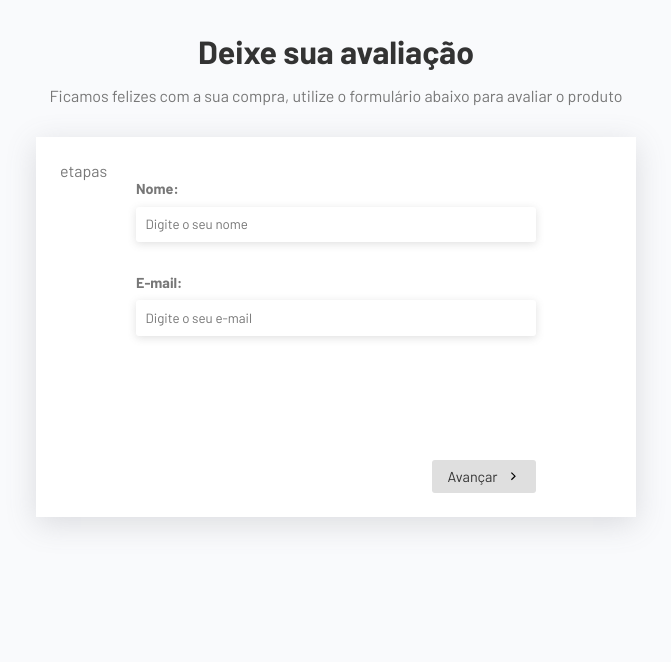
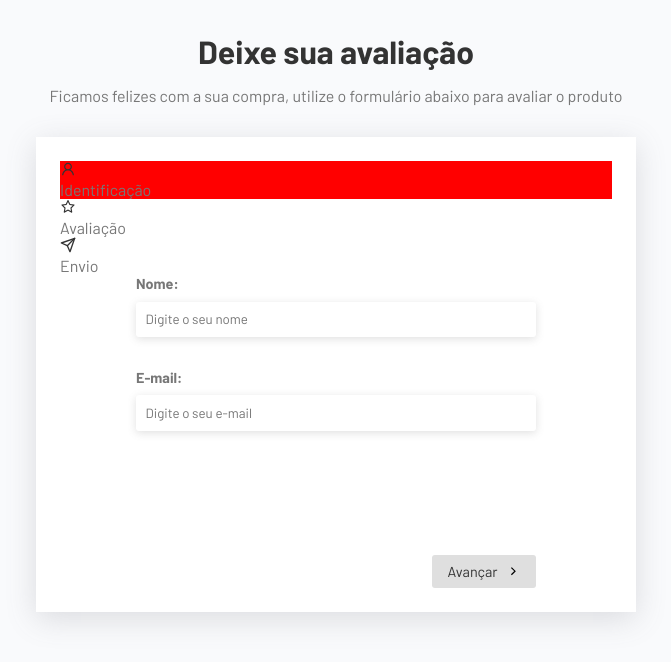
Before and after one commit to Bruno-Vitor/multistep-form-react, a React (Vite) app in the folder multistep-form-react/: page / in a window 1280 px wide. Shown: the top 662 px of the page, without its empty margins (304-975 px from the left). Built offline with nearby package versions, Linux system fonts and the light colour scheme.

Commit message:
Update 1.5

```diff
--- a/multistep-form-react/src/App.jsx
+++ b/multistep-form-react/src/App.jsx
@@ -4,6 +4,7 @@
 import UserForm from './components/UserForm';
 import ReviewForm from './components/ReviewForm';
 import Thanks from './components/Thanks';
+import Steps from './components/Steps';
 
 // Hooks
 import { useForm } from './hooks/useForm';
@@ -11,10 +12,10 @@
 import './App.css'
 
 function App() {
-
   const formComponents = [<UserForm />, <ReviewForm />, <Thanks />];
 
-  const { currentStep, currentComponent, changeStep, isLastStep, isFirstStep } = useForm(formComponents)
+  const { currentStep, currentComponent, changeStep, isLastStep, isFirstStep } =
+    useForm(formComponents)
 
   return (
     <div className='app'>
@@ -23,7 +24,7 @@
         <p>Ficamos felizes com a sua compra, utilize o formulário abaixo para avaliar o produto</p>
       </div>
       <div className="form-container">
-        <p>etapas</p>
+        <Steps currentStep={currentStep} />
         <form onSubmit={(e) => changeStep(currentStep + 1, e)}>
           <div className="inputs-container">{currentComponent}</div>
           <div className="actions">
--- /dev/null
+++ b/multistep-form-react/src/components/Steps.css
@@ -0,0 +1,3 @@
+.active {
+  background-color: red;
+}
--- /dev/null
+++ b/multistep-form-react/src/components/Steps.jsx
@@ -0,0 +1,25 @@
+import {AiOutlineUser, AiOutlineStar} from 'react-icons/ai';
+import { FiSend } from 'react-icons/fi';
+
+import './Steps.css';
+
+const Steps = ({ currentStep }) => {
+  return (
+    <div className='steps'>
+      <div className="step active">
+        <AiOutlineUser />
+        <p>Identificação</p>
+      </div>
+      <div className={`step ${currentStep >= 1 ? "active" : ""}`}>
+        <AiOutlineStar />
+        <p>Avaliação</p>
+      </div>
+      <div className={`step ${currentStep >= 2 ? "active" : ""}`}>
+        <FiSend />
+        <p>Envio</p>
+      </div>
+    </div>
+  )
+}
+
+export default Steps;
```
